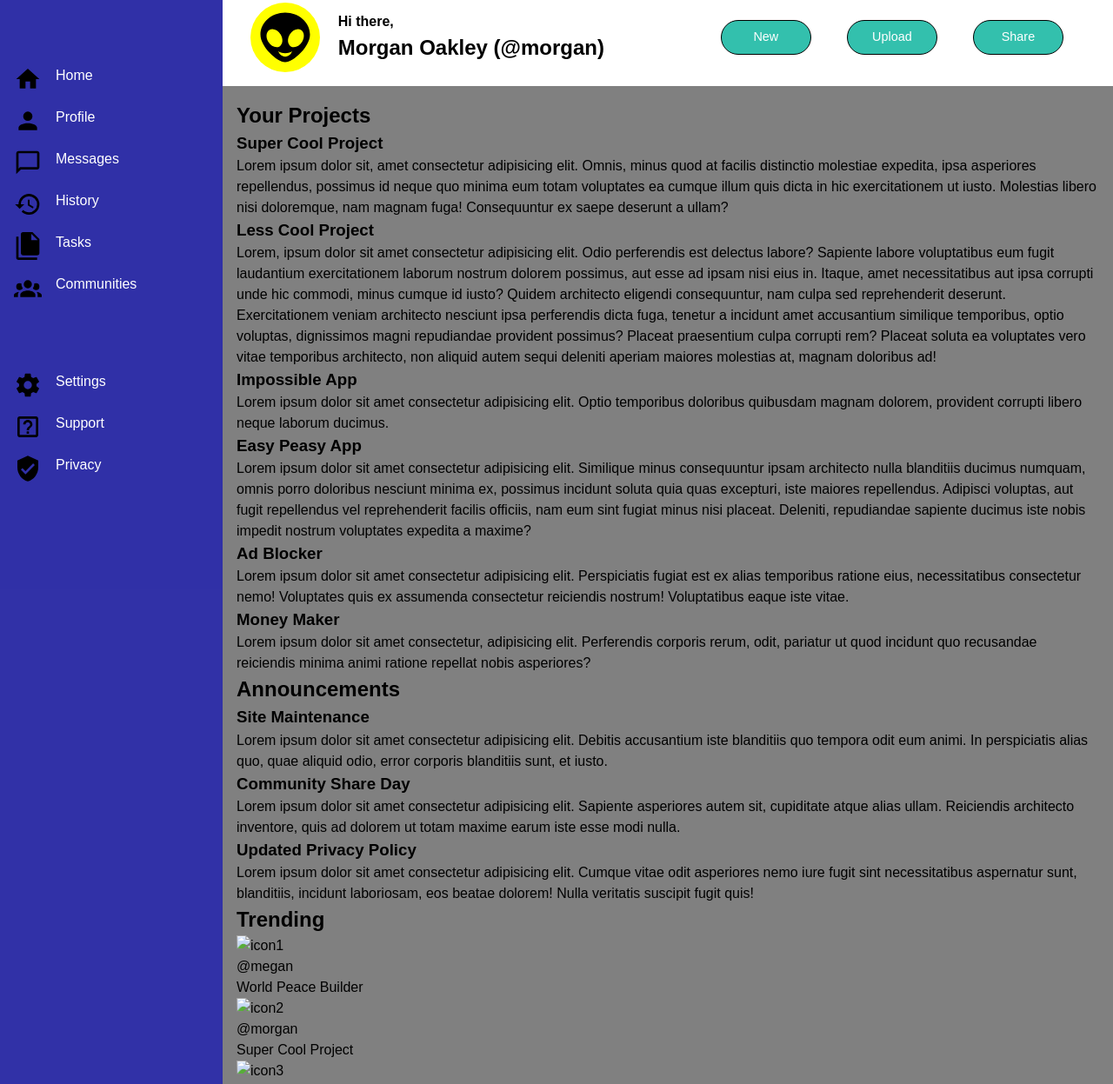
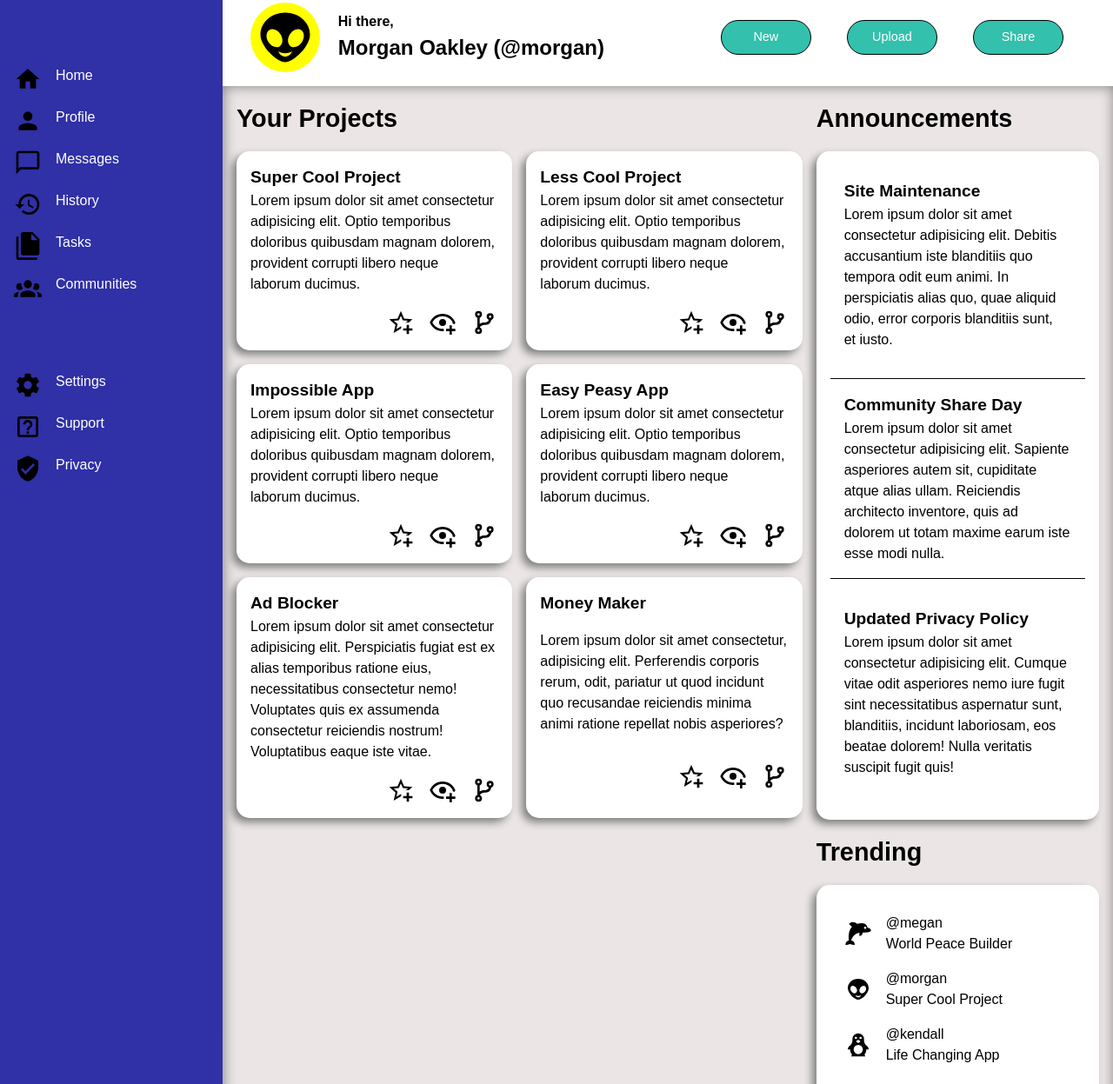
Before and after one commit to belmouk/admin-dashboard, a plain HTML site: page index.html in a window 1280 px wide. Shown: the part 85-1332 px from the top of the page at 87% size. Drawn offline with Linux system fonts and the light colour scheme.

Commit message:
style: define main secton layout

```diff
--- a/index.html
+++ b/index.html
@@ -80,136 +80,211 @@
         </ul>
     </nav>
     <main>
-        <section class="main-projects">
+        <section class="projects">
             <h2>Your Projects</h2>
+            <div class="projects-content">
                 <div class="project-cards">
                     <h3>Super Cool Project</h3>
-                <p>Lorem ipsum dolor sit, amet consectetur adipisicing elit. Omnis, minus quod at facilis distinctio
-                    molestiae expedita, ipsa asperiores repellendus, possimus id neque quo minima eum totam voluptates
-                    ea cumque illum quis dicta in hic exercitationem ut iusto. Molestias libero nisi doloremque, nam
-                    magnam fuga! Consequuntur ex saepe deserunt a ullam?</p>
-                <ul>
-                    <li><a href=""></a></li>
-                    <li><a href=""></a></li>
-                    <li><a href=""></a></li>
+                    <p>Lorem ipsum dolor sit amet consectetur adipisicing elit. Optio temporibus doloribus quibusdam
+                        magnam dolorem, provident corrupti libero neque laborum ducimus.</p>
+                    <ul class="project-cards-actions">
+                        <li>
+                            <a href="">
+                                <img src="images/star.svg" alt="">
+                            </a>
+                        </li>
+                        <li>
+                            <a href="">
+                                <img src="images/eye.svg" alt="">
+                            </a>
+                        </li>
+                        <li>
+                            <a href="">
+                                <img src="images/branch.svg" alt="">
+                            </a>
+                        </li>
                     </ul>
                 </div>
                 <div class="project-cards">
                     <h3>Less Cool Project</h3>
-                <p>Lorem, ipsum dolor sit amet consectetur adipisicing elit. Odio perferendis est delectus labore?
-                    Sapiente labore voluptatibus eum fugit laudantium exercitationem laborum nostrum dolorem possimus,
-                    aut esse ad ipsam nisi eius in. Itaque, amet necessitatibus aut ipsa corrupti unde hic commodi,
-                    minus cumque id iusto? Quidem architecto eligendi consequuntur, nam culpa sed reprehenderit
-                    deserunt. Exercitationem veniam architecto nesciunt ipsa perferendis dicta fuga, tenetur a incidunt
-                    amet accusantium similique temporibus, optio voluptas, dignissimos magni repudiandae provident
-                    possimus? Placeat praesentium culpa corrupti rem? Placeat soluta ea voluptates vero vitae temporibus
-                    architecto, non aliquid autem sequi deleniti aperiam maiores molestias at, magnam doloribus ad!</p>
-                <ul>
-                    <li><a href=""></a></li>
-                    <li><a href=""></a></li>
-                    <li><a href=""></a></li>
+                    <p>Lorem ipsum dolor sit amet consectetur adipisicing elit. Optio temporibus doloribus quibusdam
+                        magnam dolorem, provident corrupti libero neque laborum ducimus.
+                    </p>
+                    <ul class="project-cards-actions">
+                        <li>
+                            <a href="">
+                                <img src="images/star.svg" alt="">
+                            </a>
+                        </li>
+                        <li>
+                            <a href="">
+                                <img src="images/eye.svg" alt="">
+                            </a>
+                        </li>
+                        <li>
+                            <a href="">
+                                <img src="images/branch.svg" alt="">
+                            </a>
+                        </li>
                     </ul>
                 </div>
                 <div class="project-cards">
                     <h3>Impossible App</h3>
-                <p>Lorem ipsum dolor sit amet consectetur adipisicing elit. Optio temporibus doloribus quibusdam magnam
-                    dolorem, provident corrupti libero neque laborum ducimus.</p>
+                    <p>Lorem ipsum dolor sit amet consectetur adipisicing elit. Optio temporibus doloribus quibusdam
+                        magnam dolorem, provident corrupti libero neque laborum ducimus.</p>
                     <ul class="project-cards-actions">
-                    <li><a href=""></a></li>
-                    <li><a href=""></a></li>
-                    <li><a href=""></a></li>
+                        <li>
+                            <a href="">
+                                <img src="images/star.svg" alt="">
+                            </a>
+                        </li>
+                        <li>
+                            <a href="">
+                                <img src="images/eye.svg" alt="">
+                            </a>
+                        </li>
+                        <li>
+                            <a href="">
+                                <img src="images/branch.svg" alt="">
+                            </a>
+                        </li>
                     </ul>
                 </div>
                 <div class="project-cards">
                     <h3>Easy Peasy App</h3>
-                <p>Lorem ipsum dolor sit amet consectetur adipisicing elit. Similique minus consequuntur ipsam
-                    architecto nulla blanditiis ducimus numquam, omnis porro doloribus nesciunt minima ex, possimus
-                    incidunt soluta quia quas excepturi, iste maiores repellendus. Adipisci voluptas, aut fugit
-                    repellendus vel reprehenderit facilis officiis, nam eum sint fugiat minus nisi placeat. Deleniti,
-                    repudiandae sapiente ducimus iste nobis impedit nostrum voluptates expedita a maxime?</p>
+                    <p>Lorem ipsum dolor sit amet consectetur adipisicing elit. Optio temporibus doloribus quibusdam
+                        magnam dolorem, provident corrupti libero neque laborum ducimus.</p>
                     <ul class="project-cards-actions">
-                    <li><a href=""></a></li>
-                    <li><a href=""></a></li>
-                    <li><a href=""></a></li>
+                        <li>
+                            <a href="">
+                                <img src="images/star.svg" alt="">
+                            </a>
+                        </li>
+                        <li>
+                            <a href="">
+                                <img src="images/eye.svg" alt="">
+                            </a>
+                        </li>
+                        <li>
+                            <a href="">
+                                <img src="images/branch.svg" alt="">
+                            </a>
+                        </li>
                     </ul>
                 </div>
                 <div class="project-cards">
                     <h3>Ad Blocker</h3>
-                <p>Lorem ipsum dolor sit amet consectetur adipisicing elit. Perspiciatis fugiat est ex alias temporibus
-                    ratione eius, necessitatibus consectetur nemo! Voluptates quis ex assumenda consectetur reiciendis
+                    <p>Lorem ipsum dolor sit amet consectetur adipisicing elit. Perspiciatis fugiat est ex alias
+                        temporibus
+                        ratione eius, necessitatibus consectetur nemo! Voluptates quis ex assumenda consectetur
+                        reiciendis
                         nostrum! Voluptatibus eaque iste vitae.</p>
                     <ul class="project-cards-actions">
-                    <li><a href=""></a></li>
-                    <li><a href=""></a></li>
-                    <li><a href=""></a></li>
-                </ul>
+                        <li>
+                            <a href="">
+                                <img src="images/star.svg" alt="">
+                            </a>
+                        </li>
+                        <li>
+                            <a href="">
+                                <img src="images/eye.svg" alt="">
+                            </a>
+                        </li>
+                        <li>
+                            <a href="">
+                                <img src="images/branch.svg" alt="">
+                            </a>
+                        </li>
                 </div>
                 <div class="project-cards">
                     <h3>Money Maker</h3>
-                <p>Lorem ipsum dolor sit amet consectetur, adipisicing elit. Perferendis corporis rerum, odit, pariatur
+                    <p>Lorem ipsum dolor sit amet consectetur, adipisicing elit. Perferendis corporis rerum, odit,
+                        pariatur
                         ut quod incidunt quo recusandae reiciendis minima animi ratione repellat nobis asperiores?</p>
                     <ul class="project-cards-actions">
-                    <li><a href=""></a></li>
-                    <li><a href=""></a></li>
-                    <li><a href=""></a></li>
+                        <li>
+                            <a href="">
+                                <img src="images/star.svg" alt="">
+                            </a>
+                        </li>
+                        <li>
+                            <a href="">
+                                <img src="images/eye.svg" alt="">
+                            </a>
+                        </li>
+                        <li>
+                            <a href="">
+                                <img src="images/branch.svg" alt="">
+                            </a>
+                        </li>
                     </ul>
+                </div>
             </div>
         </section>
         <section class="announcements">
             <h2>Announcements</h2>
+            <div class="announcements-content">
                 <ul class="announcements-list">
                     <li>
                         <h3>Site Maintenance</h3>
-                    <p>Lorem ipsum dolor sit amet consectetur adipisicing elit. Debitis accusantium iste blanditiis quo
-                        tempora odit eum animi. In perspiciatis alias quo, quae aliquid odio, error corporis blanditiis
+                        <p>Lorem ipsum dolor sit amet consectetur adipisicing elit. Debitis accusantium iste blanditiis
+                            quo
+                            tempora odit eum animi. In perspiciatis alias quo, quae aliquid odio, error corporis
+                            blanditiis
                             sunt, et iusto.</p>
                     </li>
                     <li>
                         <h3>Community Share Day</h3>
                         <p>Lorem ipsum dolor sit amet consectetur adipisicing elit. Sapiente asperiores autem sit,
-                        cupiditate atque alias ullam. Reiciendis architecto inventore, quis ad dolorem ut totam maxime
+                            cupiditate atque alias ullam. Reiciendis architecto inventore, quis ad dolorem ut totam
+                            maxime
                             earum iste esse modi nulla.</p>
                     </li>
                     <li>
                         <h3>Updated Privacy Policy</h3>
-                    <p>Lorem ipsum dolor sit amet consectetur adipisicing elit. Cumque vitae odit asperiores nemo iure
-                        fugit sint necessitatibus aspernatur sunt, blanditiis, incidunt laboriosam, eos beatae dolorem!
+                        <p>Lorem ipsum dolor sit amet consectetur adipisicing elit. Cumque vitae odit asperiores nemo
+                            iure
+                            fugit sint necessitatibus aspernatur sunt, blanditiis, incidunt laboriosam, eos beatae
+                            dolorem!
                             Nulla veritatis suscipit fugit quis!</p>
                     </li>
                 </ul>
+            </div>
         </section>
         <section class="trending">
             <h2>Trending</h2>
+            <div class="trending-content">
                 <ul class="trending-card">
                     <li>
-                    <img src="" alt="icon1">
+                        <img src="images/user-2.svg" alt="icon1">
                         <div>
                             <div>@megan</div>
                             <div>World Peace Builder</div>
                         </div>
                     </li>
                     <li>
-                    <img src="" alt="icon2">
+                        <img src="images/user-1.svg" alt="icon2">
                         <div>
                             <div>@morgan</div>
                             <div>Super Cool Project</div>
                         </div>
                     </li>
                     <li>
-                    <img src="" alt="icon3">
+                        <img src="images/user3.svg" alt="icon3">
                         <div>
                             <div>@kendall</div>
                             <div>Life Changing App</div>
                         </div>
                     </li>
                     <li>
-                    <img src="" alt="icon4">
+                        <img src="images/user-4.svg" alt="icon4">
                         <div>
                             <div>@alex</div>
                             <div>No Traffic Maker</div>
                         </div>
                     </li>
                 </ul>
+            </div>
         </section>
     </main>
 </body>
--- a/style.css
+++ b/style.css
@@ -107,8 +107,15 @@ nav {
 
 main {
     grid-area: main;
-    background-color: grey;
+    background-color: rgb(235, 229, 229);
     padding: 1rem;
+    display: grid;
+    grid-template-columns: 2fr 1fr;
+    grid-template-rows: max-content max-content;
+    grid-template-areas: "projects announcements"
+        "projects trending";
+    column-gap: 1rem;
+    box-shadow: inset 1px 0px 15px gray;
 }
 
 ul {
@@ -240,5 +247,91 @@ nav>ul>li {
     column-gap: 1rem;
     justify-content: start;
     margin-bottom: 1rem;
+}
+
+.projects {
+    grid-area: projects;
+}
+
+.announcements {
+    grid-area: announcements;
+    margin-bottom: 1rem;
+}
+
+.trending {
+    grid-area: trending;
+}
+
+.projects-content {
+    display: grid;
+    grid-template-columns: repeat(auto-fit, minmax(250px, 1fr));
+    gap: 1rem;
+}
+
+.project-cards {
+    border: none;
+    padding: 1rem;
+    background-color: white;
+    box-shadow: -5px 5px 10px gray;
+    display: grid;
+    outline: none;
+    border-radius: 15px;
+}
+
+h3 {
+    font-size: 1.2rem;
+}
+
+h2 {
+    font-size: 1.8rem;
+    margin-bottom: 1rem;
 
 }
+
+.project-cards-actions {
+    display: grid;
+    grid-template-columns: repeat(3, 2rem);
+    justify-content: end;
+    margin-top: 1rem;
+    column-gap: 1rem;
+
+}
+
+.announcements-content {
+    background-color: white;
+    padding-left: 1rem;
+    padding: 1rem;
+    outline: none;
+    border-radius: 15px;
+    box-shadow: -5px 5px 10px gray;
+}
+
+.announcements-list>li {
+    margin-bottom: 1rem;
+    padding: 1rem;
+}
+
+.announcements-list>:nth-child(2) {
+    border-top: 1px solid black;
+    border-bottom: 1px solid black;
+}
+
+.trending-content {
+    background-color: white;
+    padding-left: 1rem;
+    padding: 1rem;
+    outline: none;
+    border-radius: 15px;
+    box-shadow: -5px 5px 10px gray;
+}
+
+.trending-card>li {
+    display: grid;
+    grid-template-columns: 2rem 1fr;
+    column-gap: 1rem;
+    align-items: center;
+}
+
+.trending-card>li {
+    margin: 1rem;
+}
```
Also changed, not shown: images/branch.svg (added), images/eye.svg (added), images/star.svg (added). Lines whose indentation alone changed are shown as unchanged.
